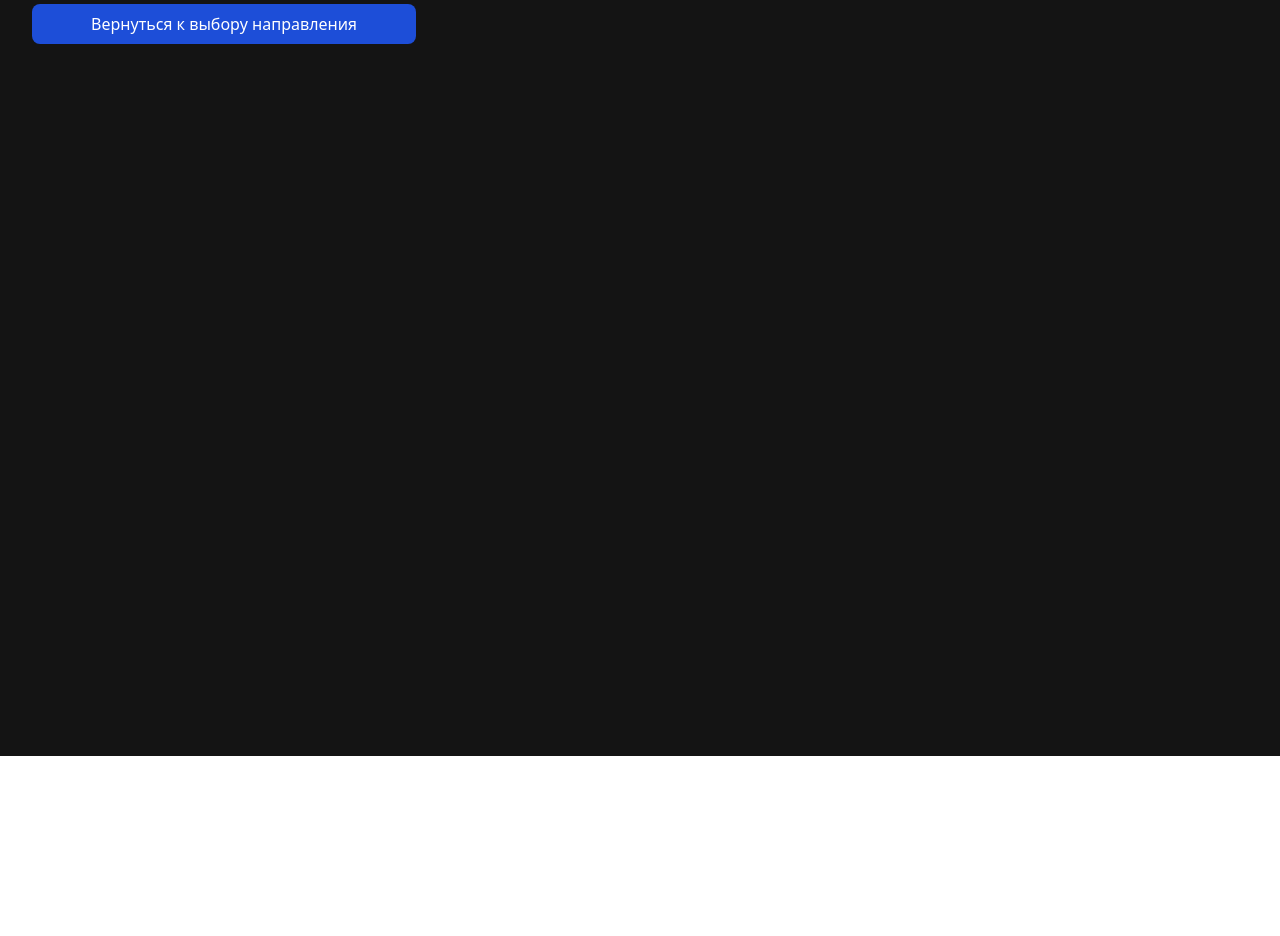
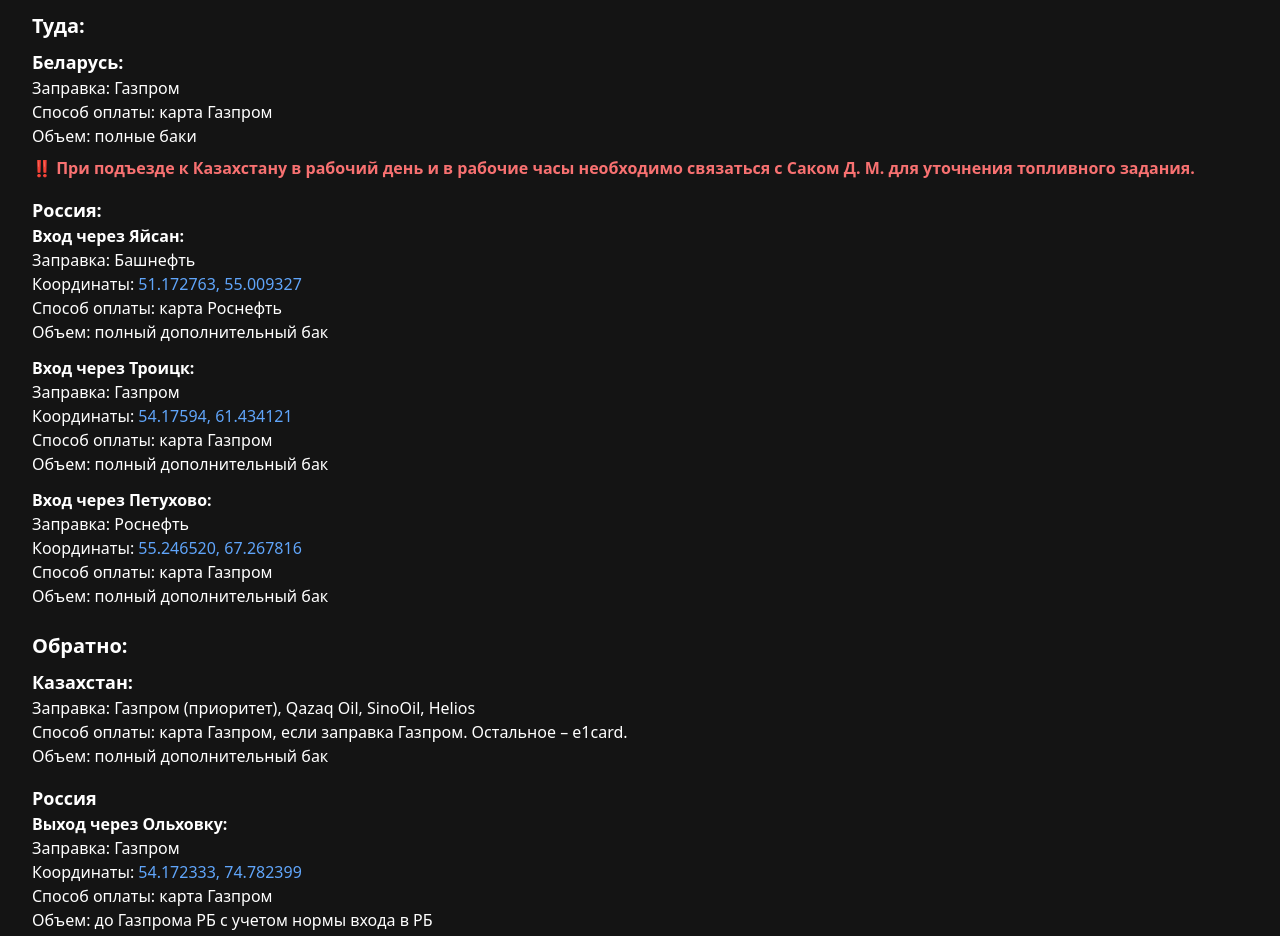
Before and after one commit to ew-mhlnk/bf-helper, a React (Create React App) app in the folder frontend/: page /belarus/asian-trip in a window 1280 px wide. Shown: the part 220-1156 px from the top of the page. Before the commit the page ends 976 px from the top, so only its background shows below. Built offline with nearby package versions, Linux system fonts and the light colour scheme.

Commit message:
Updated AsianTripPage with full refueling scheme for Asian routes

```diff
--- a/frontend/src/data/AsianTripPage.tsx
+++ b/frontend/src/data/AsianTripPage.tsx
@@ -4,10 +4,62 @@
 const AsianTripPage: React.FC = () => {
   return (
     <div className="bg-[#141414] min-h-screen text-white p-4">
-      <h1 className="text-2xl font-bold mb-4">👀 Скоро добавим</h1>
+      <h1 className="text-2xl font-bold mb-4">Схема заправок для Азиатских рейсов</h1>
+
+      <h2 className="text-xl font-semibold mt-6 mb-2">Туда:</h2>
+
+      <div className="mb-4">
+        <h3 className="font-semibold text-lg">Беларусь:</h3>
+        <p>Заправка: Газпром</p>
+        <p>Способ оплаты: карта Газпром</p>
+        <p>Объем: полные баки</p>
+        <p className="text-red-400 font-semibold mt-2">‼️ При подъезде к Казахстану в рабочий день и в рабочие часы необходимо связаться с Саком Д. М. для уточнения топливного задания.</p>
+      </div>
+
+      <div className="mb-4">
+        <h3 className="font-semibold text-lg">Россия:</h3>
+        <p><strong>Вход через Яйсан:</strong></p>
+        <p>Заправка: Башнефть</p>
+        <p>Координаты: <a href="https://maps.app.goo.gl/gXtZQp7iZNj6ZEWj7" target="_blank" rel="noopener noreferrer" className="text-blue-400 hover:underline">51.172763, 55.009327</a></p>
+        <p>Способ оплаты: карта Роснефть</p>
+        <p>Объем: полный дополнительный бак</p>
+
+        <p className="mt-3"><strong>Вход через Троицк:</strong></p>
+        <p>Заправка: Газпром</p>
+        <p>Координаты: <a href="https://maps.app.goo.gl/1g9tvQTbwfKZEHnd8" target="_blank" rel="noopener noreferrer" className="text-blue-400 hover:underline">54.17594, 61.434121</a></p>
+        <p>Способ оплаты: карта Газпром</p>
+        <p>Объем: полный дополнительный бак</p>
+
+        <p className="mt-3"><strong>Вход через Петухово:</strong></p>
+        <p>Заправка: Роснефть</p>
+        <p>Координаты: <a href="https://maps.app.goo.gl/1Vwz2jPdXrawbDuJ7" target="_blank" rel="noopener noreferrer" className="text-blue-400 hover:underline">55.246520, 67.267816</a></p>
+        <p>Способ оплаты: карта Газпром</p>
+        <p>Объем: полный дополнительный бак</p>
+      </div>
+
+      <h2 className="text-xl font-semibold mt-6 mb-2">Обратно:</h2>
+
+      <div className="mb-4">
+        <h3 className="font-semibold text-lg">Казахстан:</h3>
+        <p>Заправка: Газпром (приоритет), Qazaq Oil, SinoOil, Helios</p>
+        <p>Способ оплаты: карта Газпром, если заправка Газпром. Остальное – e1card.</p>
+        <p>Объем: полный дополнительный бак</p>
+      </div>
+
+      <div className="mb-4">
+        <h3 className="font-semibold text-lg">Россия</h3>
+        <p><strong>Выход через Ольховку:</strong></p>
+        <p>Заправка: Газпром</p>
+        <p>Координаты: <a href="https://maps.app.goo.gl/L33j4Yk74C1YTy428" target="_blank" rel="noopener noreferrer" className="text-blue-400 hover:underline">54.172333, 74.782399</a></p>
+        <p>Способ оплаты: карта Газпром</p>
+        <p>Объем: до Газпрома РБ с учетом нормы входа в РБ</p>
+        <p>Норма входа в РБ: 100 л.</p>
+        <p className="text-red-400 font-semibold mt-2">‼️ КЗ топливом РЭФ НЕ заправляем! Ни туда, ни обратно.</p>
+      </div>
+
       <Link
         to="/belarus"
-        className="bg-blue-700 w-full max-w-[24rem] h-10 text-white py-2 mt-4 rounded-lg block text-center hover:bg-blue-800 active:bg-blue-900 transition duration-200"
+        className="bg-blue-700 w-full max-w-[24rem] h-10 text-white py-2 mt-6 rounded-lg block text-center hover:bg-blue-800 active:bg-blue-900 transition duration-200"
       >
         Вернуться к выбору направления
       </Link>
```
